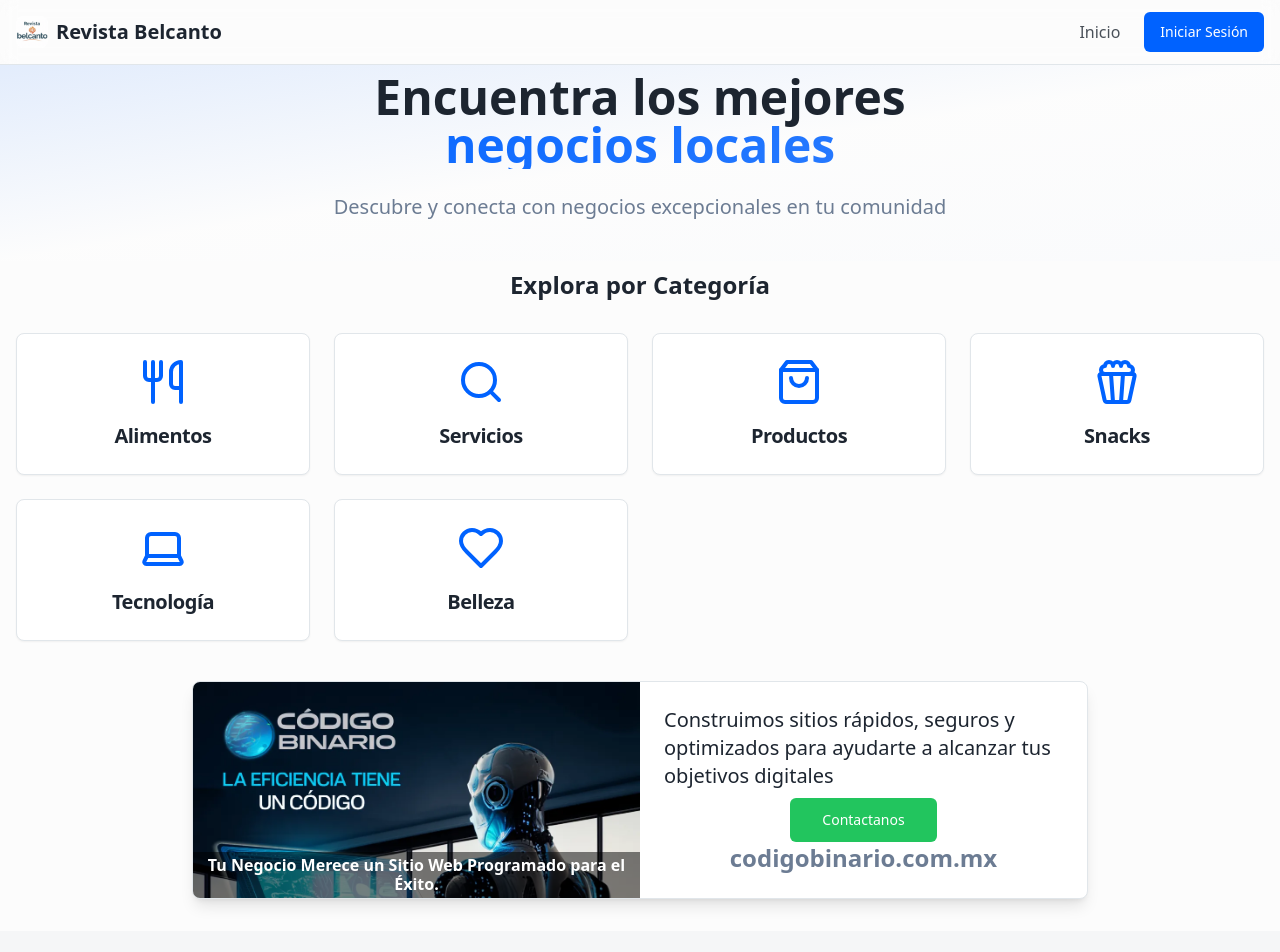
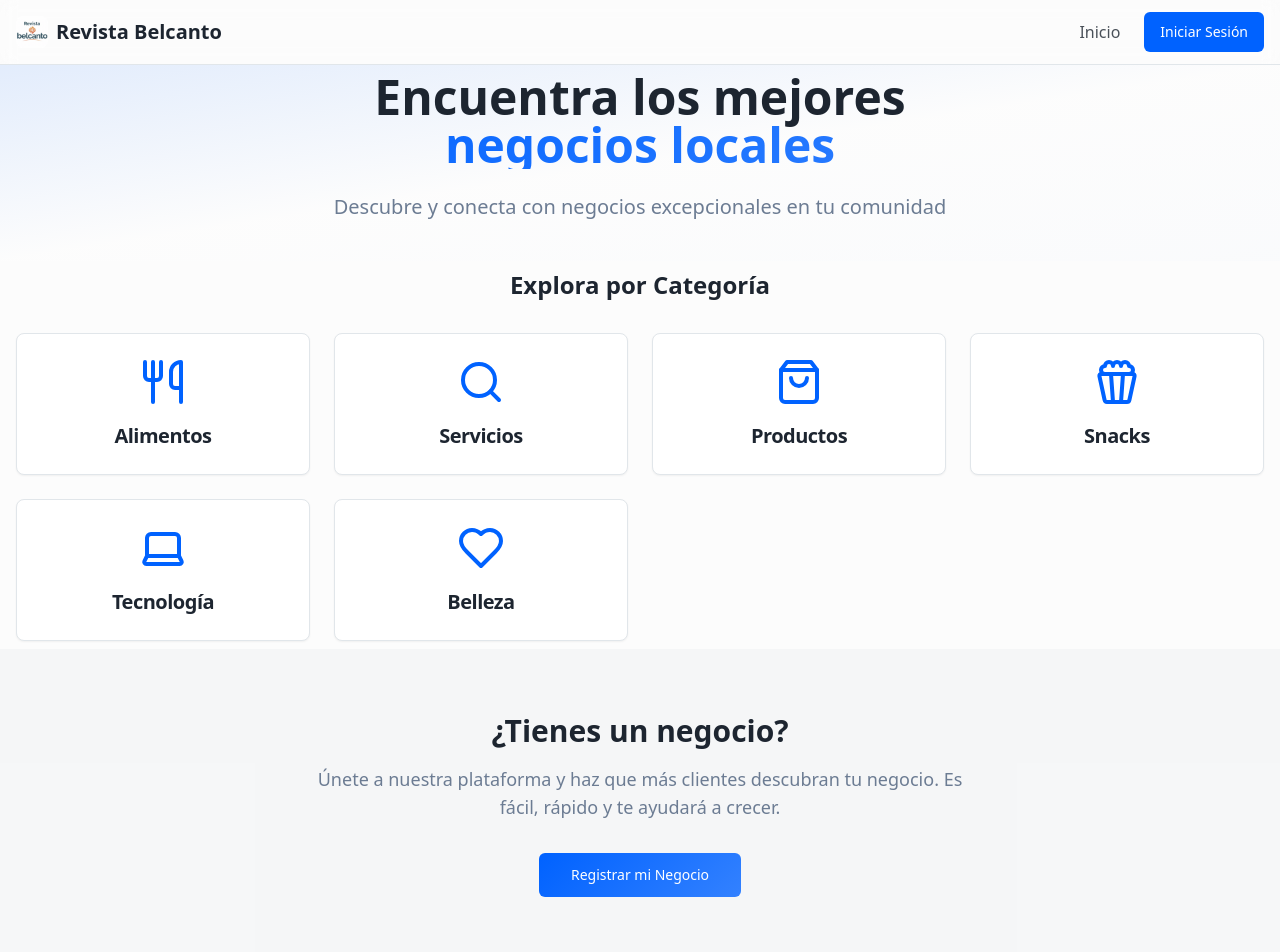
Before and after one commit to joeland1203/directory-deck, a React (Vite) app: page / in a window 1280 px wide. Shown: the top 952 px of the page. Built offline with nearby package versions, Linux system fonts and the light colour scheme; the HTML template or start-up script is replaced by a standard one.

Commit message:
refactor: Remove ad from homepage and optimize banner image

```diff
--- a/src/pages/Index.tsx
+++ b/src/pages/Index.tsx
@@ -5,7 +5,6 @@ import { Helmet } from "react-helmet-async";
 import Header from "@/components/Header";
 import { Button } from "@/components/ui/button";
 import { Card, CardContent, CardHeader, CardTitle } from "@/components/ui/card";
-import PromotionalPlaceholder from "@/components/PromotionalPlaceholder";
 
 const Index = () => {
   const categories = [
@@ -71,13 +70,6 @@ const Index = () => {
         </div>
       </section>
 
-      {/* Ad Placeholder Section */}
-      <section className="py-8">
-        <div className="container mx-auto px-4">
-          <PromotionalPlaceholder />
-        </div>
-      </section>
-
       {/* CTA Section */}
       <section className="bg-muted/50 py-16">
         <div className="container mx-auto px-4 text-center">
```
Also changed, not shown: src/assets/banner2.png.
